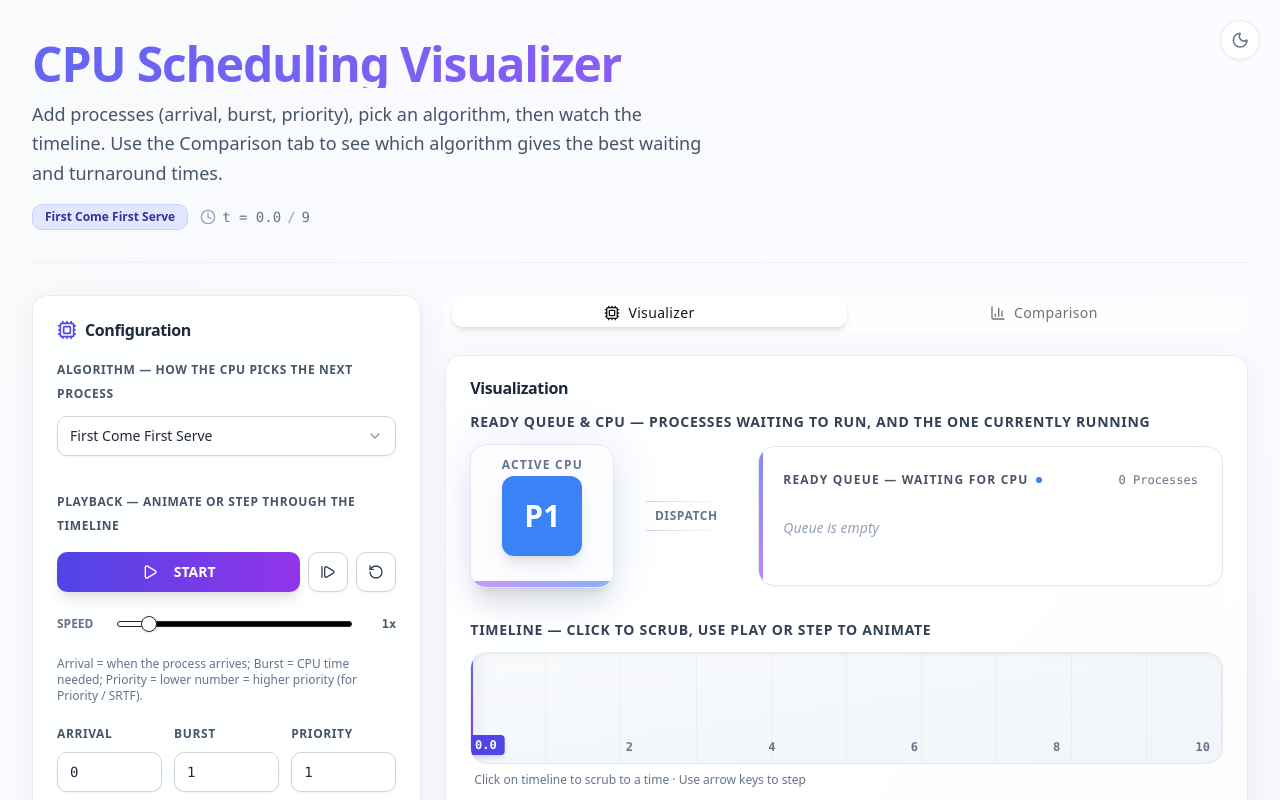
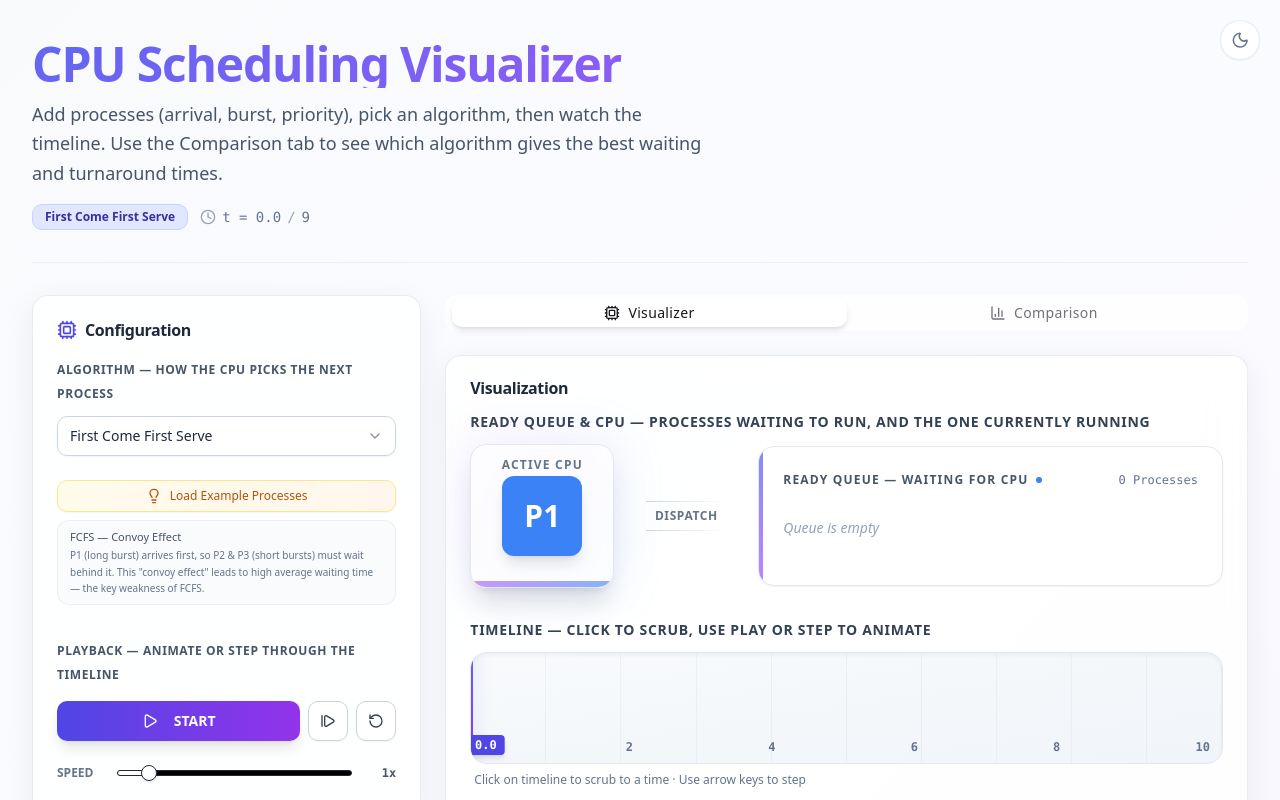
Before and after one commit to akashg7/CPU-Scheduling, a Next.js app: page / in a window 1280 px wide. Shown: the top 800 px of the page. Built offline with nearby package versions, Linux system fonts and the light colour scheme.

Commit message:
feat: Add example process configurations and a UI to load them into the simulation.

```diff
--- a/components/visualizer/Controls.tsx
+++ b/components/visualizer/Controls.tsx
@@ -5,10 +5,11 @@ import { Select, SelectContent, SelectItem, SelectTrigger, SelectValue } from "@
 import { Label } from "@/components/ui/label";
 import { Input } from "@/components/ui/input";
 import { Button } from "@/components/ui/button";
-import { Play, Pause, RotateCcw, StepForward } from "lucide-react";
+import { Play, Pause, RotateCcw, StepForward, Lightbulb } from "lucide-react";
 import { AlgorithmType } from "@/lib/types";
 import { Slider } from "@/components/ui/slider";
 import { Switch } from "@/components/ui/switch";
+import { ALGORITHM_EXAMPLES } from "@/lib/examples";
 
 export const Controls = () => {
     const {
@@ -17,7 +18,8 @@ export const Controls = () => {
         mlqConfig, setMLQConfig,
         isPlaying, togglePlayback,
         setCurrentTime, step,
-        simulationSpeed, setSimulationSpeed
+        simulationSpeed, setSimulationSpeed,
+        loadExample
     } = useStore();
 
     return (
@@ -37,6 +39,23 @@ export const Controls = () => {
                         <SelectItem value="MLQ" className="hover:bg-purple-50 dark:hover:bg-slate-700">Multi-Level Queue (macOS)</SelectItem>
                     </SelectContent>
                 </Select>
+            </div>
+
+            {/* Load Example Button */}
+            <div className="space-y-2">
+                <Button
+                    variant="outline"
+                    size="sm"
+                    onClick={() => loadExample(algorithm)}
+                    className="w-full gap-2 bg-gradient-to-r from-amber-50 to-orange-50 dark:from-amber-950/30 dark:to-orange-950/30 border-amber-200 dark:border-amber-800/60 text-amber-700 dark:text-amber-300 hover:from-amber-100 hover:to-orange-100 dark:hover:from-amber-950/50 dark:hover:to-orange-950/50 hover:border-amber-300 dark:hover:border-amber-700 transition-all shadow-sm"
+                >
+                    <Lightbulb className="w-4 h-4" />
+                    Load Example Processes
+                </Button>
+                <div className="rounded-lg bg-slate-50/80 dark:bg-slate-800/40 border border-slate-200/60 dark:border-slate-700/40 px-3 py-2">
+                    <p className="text-[11px] font-medium text-slate-600 dark:text-slate-300">{ALGORITHM_EXAMPLES[algorithm].title}</p>
+                    <p className="text-[10px] text-slate-500 dark:text-slate-400 leading-relaxed mt-0.5">{ALGORITHM_EXAMPLES[algorithm].description}</p>
+                </div>
             </div>
 
             {algorithm === 'RR' && (
--- /dev/null
+++ b/lib/examples.ts
@@ -0,0 +1,113 @@
+import { Process, AlgorithmType } from "./types";
+
+export interface AlgorithmExample {
+    algorithm: AlgorithmType;
+    title: string;
+    description: string; // What this example demonstrates
+    processes: Process[];
+    recommendedTimeQuantum?: number;
+    recommendedMLQConfig?: {
+        q1TimeQuantum: number;
+        q2TimeQuantum: number;
+        feedbackEnabled: boolean;
+        agingEnabled: boolean;
+        agingThreshold: number;
+    };
+}
+
+const COLORS = ['#3b82f6', '#10b981', '#f59e0b', '#ef4444', '#8b5cf6', '#ec4899', '#06b6d4'];
+
+export const ALGORITHM_EXAMPLES: Record<AlgorithmType, AlgorithmExample> = {
+    FCFS: {
+        algorithm: 'FCFS',
+        title: 'FCFS — Convoy Effect',
+        description:
+            'P1 (long burst) arrives first, so P2 & P3 (short bursts) must wait behind it. This "convoy effect" leads to high average waiting time — the key weakness of FCFS.',
+        processes: [
+            { id: 'P1', arrivalTime: 0, burstTime: 8, priority: 1, color: COLORS[0] },
+            { id: 'P2', arrivalTime: 1, burstTime: 2, priority: 1, color: COLORS[1] },
+            { id: 'P3', arrivalTime: 2, burstTime: 1, priority: 1, color: COLORS[2] },
+            { id: 'P4', arrivalTime: 3, burstTime: 3, priority: 1, color: COLORS[3] },
+        ],
+    },
+    SJF: {
+        algorithm: 'SJF',
+        title: 'SJF — Optimal Waiting Time',
+        description:
+            'All processes arrive at t=0. SJF picks the shortest job first (P3 → P2 → P4 → P1), giving the lowest possible average waiting time for non-preemptive scheduling.',
+        processes: [
+            { id: 'P1', arrivalTime: 0, burstTime: 7, priority: 1, color: COLORS[0] },
+            { id: 'P2', arrivalTime: 0, burstTime: 3, priority: 1, color: COLORS[1] },
+            { id: 'P3', arrivalTime: 0, burstTime: 1, priority: 1, color: COLORS[2] },
+            { id: 'P4', arrivalTime: 0, burstTime: 4, priority: 1, color: COLORS[3] },
+        ],
+    },
+    SRTF: {
+        algorithm: 'SRTF',
+        title: 'SRTF — Preemptive Shortest Job',
+        description:
+            'P1 starts running, but when P2 arrives at t=2 with a shorter remaining time, it preempts P1. This shows how SRTF dynamically switches to the shortest remaining job.',
+        processes: [
+            { id: 'P1', arrivalTime: 0, burstTime: 8, priority: 1, color: COLORS[0] },
+            { id: 'P2', arrivalTime: 2, burstTime: 2, priority: 1, color: COLORS[1] },
+            { id: 'P3', arrivalTime: 4, burstTime: 1, priority: 1, color: COLORS[2] },
+            { id: 'P4', arrivalTime: 5, burstTime: 3, priority: 1, color: COLORS[3] },
+        ],
+    },
+    Priority: {
+        algorithm: 'Priority',
+        title: 'Priority — High Priority First',
+        description:
+            'P3 has the highest priority (1) despite arriving last. Once available, it runs before lower-priority processes. Lower number = higher priority.',
+        processes: [
+            { id: 'P1', arrivalTime: 0, burstTime: 4, priority: 3, color: COLORS[0] },
+            { id: 'P2', arrivalTime: 1, burstTime: 3, priority: 2, color: COLORS[1] },
+            { id: 'P3', arrivalTime: 2, burstTime: 2, priority: 1, color: COLORS[2] },
+            { id: 'P4', arrivalTime: 3, burstTime: 5, priority: 4, color: COLORS[3] },
+        ],
+    },
+    RR: {
+        algorithm: 'RR',
+        title: 'RR — Fair Time Sharing',
+        description:
+            'With quantum=3, each process runs a max of 3 units before switching. This gives every process fair CPU access and good response time, at the cost of context-switch overhead.',
+        processes: [
+            { id: 'P1', arrivalTime: 0, burstTime: 10, priority: 1, color: COLORS[0] },
+            { id: 'P2', arrivalTime: 0, burstTime: 4, priority: 1, color: COLORS[1] },
+            { id: 'P3', arrivalTime: 0, burstTime: 6, priority: 1, color: COLORS[2] },
+            { id: 'P4', arrivalTime: 0, burstTime: 2, priority: 1, color: COLORS[3] },
+        ],
+        recommendedTimeQuantum: 3,
+    },
+    SRJF: {
+        algorithm: 'SRJF',
+        title: 'SRJF — Same as SRTF',
+        description:
+            'Shortest Remaining Job First is another name for SRTF. Shorter remaining jobs preempt longer ones for optimal turnaround.',
+        processes: [
+            { id: 'P1', arrivalTime: 0, burstTime: 6, priority: 1, color: COLORS[0] },
+            { id: 'P2', arrivalTime: 2, burstTime: 2, priority: 1, color: COLORS[1] },
+            { id: 'P3', arrivalTime: 3, burstTime: 1, priority: 1, color: COLORS[2] },
+        ],
+    },
+    MLQ: {
+        algorithm: 'MLQ',
+        title: 'MLFQ — Feedback & Aging Demo',
+        description:
+            'P1 (Q1 system) runs first with quantum=2. After expiry it demotes to Q2. P4 (Q3 batch) waits, but aging promotes it after the threshold. This shows both feedback demotion and starvation prevention.',
+        processes: [
+            { id: 'P1', arrivalTime: 0, burstTime: 6, priority: 1, color: COLORS[0], queueLevel: 1 },
+            { id: 'P2', arrivalTime: 1, burstTime: 3, priority: 2, color: COLORS[1], queueLevel: 2 },
+            { id: 'P3', arrivalTime: 2, burstTime: 2, priority: 3, color: COLORS[2], queueLevel: 2 },
+            { id: 'P4', arrivalTime: 0, burstTime: 4, priority: 4, color: COLORS[3], queueLevel: 3 },
+            { id: 'P5', arrivalTime: 3, burstTime: 1, priority: 1, color: COLORS[4], queueLevel: 1 },
+        ] as Process[],
+        recommendedMLQConfig: {
+            q1TimeQuantum: 2,
+            q2TimeQuantum: 4,
+            feedbackEnabled: true,
+            agingEnabled: true,
+            agingThreshold: 8,
+        },
+    },
+};
--- a/store/useStore.ts
+++ b/store/useStore.ts
@@ -1,6 +1,7 @@
 import { create } from 'zustand';
 import { Process, AlgorithmType, SimulationResult, MLQConfig } from '@/lib/types';
 import { runSimulation } from '@/lib/runner';
+import { ALGORITHM_EXAMPLES } from '@/lib/examples';
 
 interface AppState {
     processes: Process[];
@@ -24,6 +25,7 @@ interface AppState {
     setCurrentTime: (time: number) => void;
     togglePlayback: () => void;
     run: () => void;
+    loadExample: (algo: AlgorithmType) => void;
     reset: () => void; // Reset simulation
     step: () => void;
 }
@@ -62,6 +64,24 @@ export const useStore = create<AppState>((set, get) => ({
     setCurrentTime: (time) => set({ currentTime: time }),
     togglePlayback: () => set((state) => ({ isPlaying: !state.isPlaying })),
 
+    loadExample: (algo) => {
+        const example = ALGORITHM_EXAMPLES[algo];
+        if (!example) return;
+        const updates: Partial<AppState> = {
+            processes: example.processes,
+            algorithm: algo,
+            currentTime: 0,
+            isPlaying: false,
+        };
+        if (example.recommendedTimeQuantum) {
+            updates.timeQuantum = example.recommendedTimeQuantum;
+        }
+        if (example.recommendedMLQConfig) {
+            updates.mlqConfig = example.recommendedMLQConfig;
+        }
+        set(updates);
+    },
+
     run: () => {
         const { processes, algorithm, timeQuantum, mlqConfig } = get();
         const results = runSimulation(algorithm, processes, { timeQuantum, mlqConfig });
```
